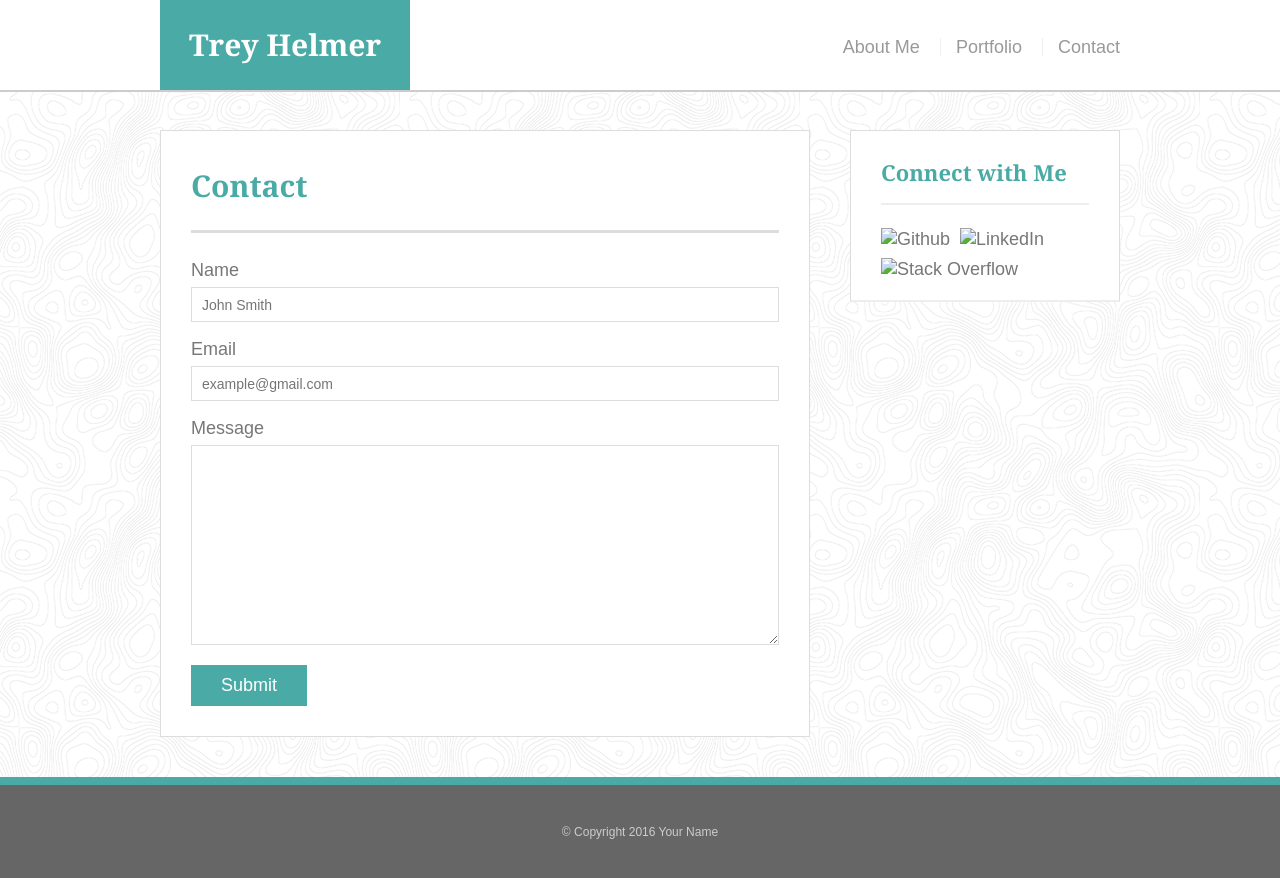
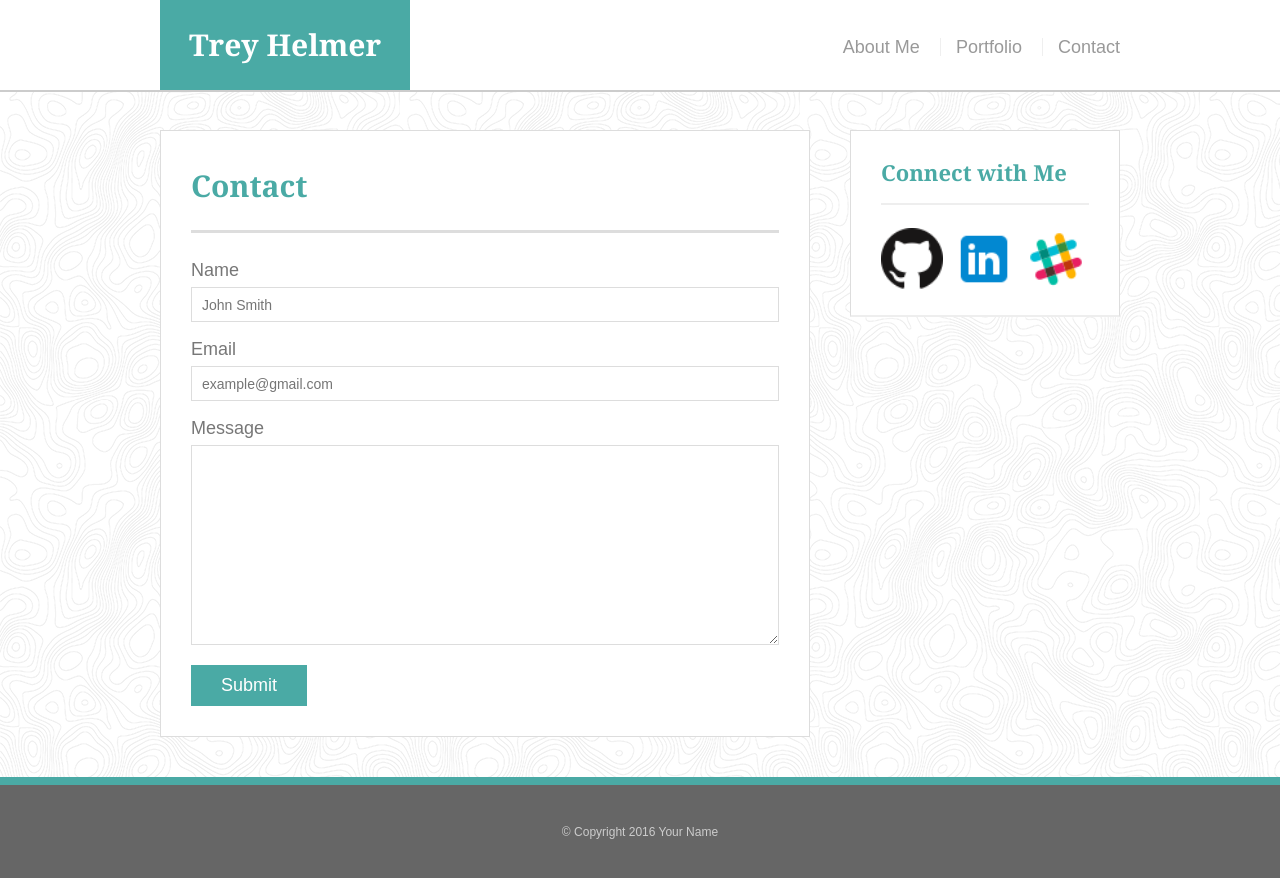
Before and after one commit to PCHIII/responsive-portfolio, a plain HTML site: page contact.html in a window 1280 px wide. Drawn offline with nearby package versions, Linux system fonts and the light colour scheme.

Commit message:
added social icons

```diff
--- a/contact.html
+++ b/contact.html
@@ -52,9 +52,9 @@
     <section class="sidebar">
         <div id="connect">
             <h2>Connect with Me</h2>
-            <img src="" class="social" alt="Github">
-            <img src="" class="social" alt="LinkedIn">
-            <img src="" class="social" alt="Stack Overflow">
+            <img src="assets/images/img-social/github.png" class="social" alt="Github">
+            <img src="assets/images/img-social/linkedin-48.png" class="social" alt="LinkedIn">
+            <img src="assets/images/img-social/slack-48.png" class="social" alt="Stack Overflow">
         </div>
     </section>
   </div>
```
Also changed, not shown: assets/css/style.css (+2 -8 lines), portfolio.html (+3 -3 lines).
